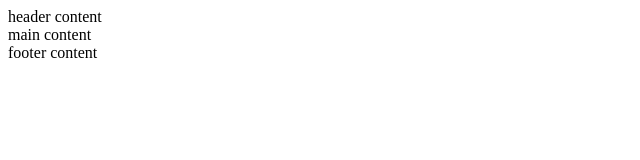
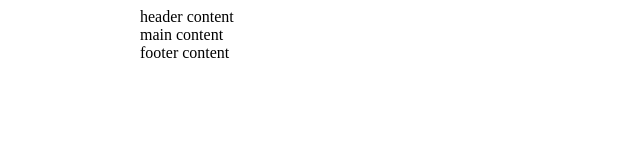
Before and after one commit to Vital188/39-grupe-astronautas, a website: page index.html in a window 1280 px wide. Shown: the whole page, without its empty margins (0-640 px from the left). Drawn offline with Linux system fonts and the light colour scheme.

Commit message:
Layout style #4

```diff
--- a/index.html
+++ b/index.html
@@ -5,11 +5,12 @@
     <meta http-equiv="X-UA-Compatible" content="IE=edge">
     <meta name="viewport" content="width=device-width, initial-scale=1.0">
     <title>Astronautas</title>
+<link rel="stylesheet" href="./main.css">
+
 </head>
+
 <body>
-
-</body>
-    <header>
+    <header >
         header content
     </header>
 
--- /dev/null
+++ b/main.css
@@ -0,0 +1,8 @@
+
+   header,
+   main,
+   footer{
+   display: inline-block;
+   width: 1000px;
+   margin: 0 calc(50% - 500px);
+  }
```
